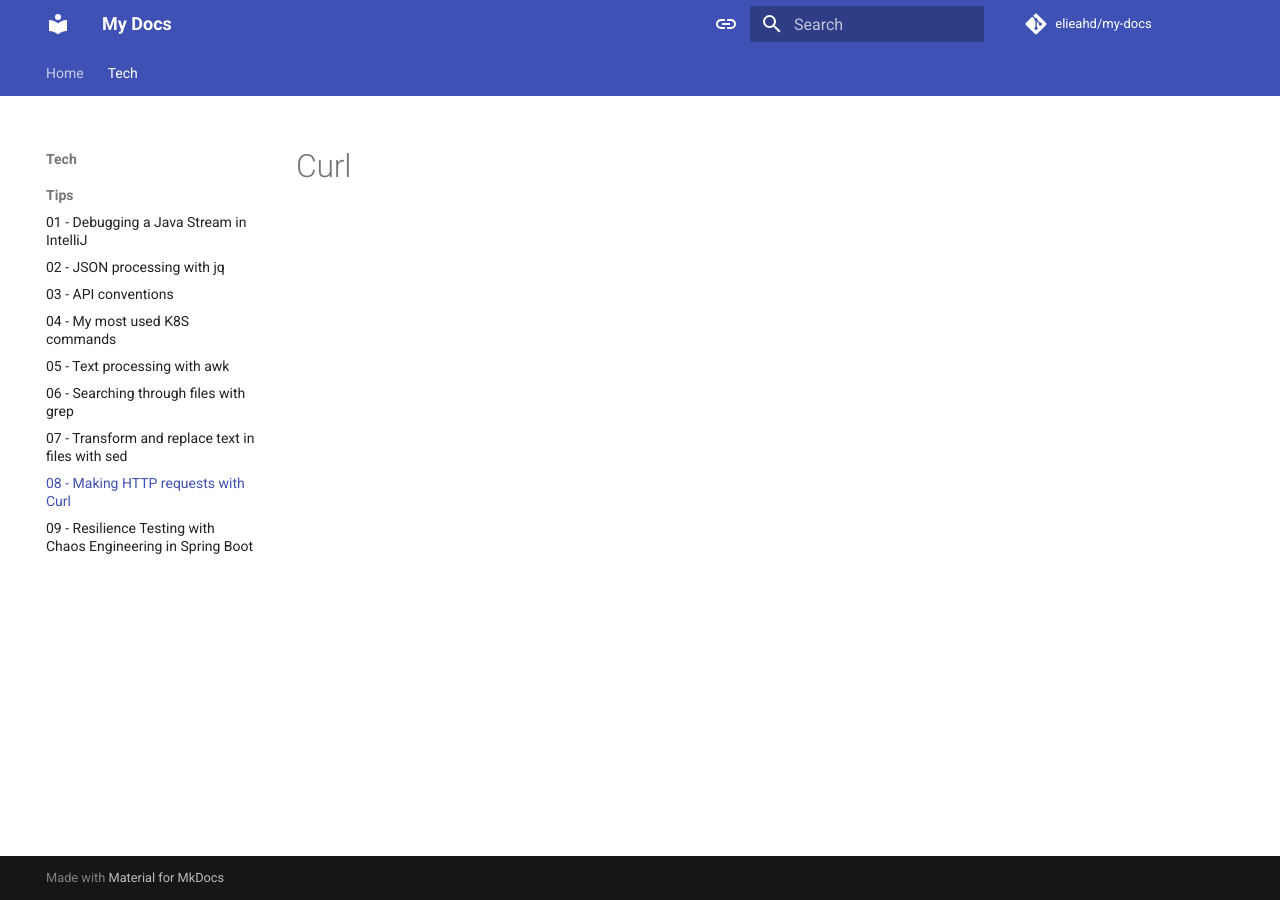
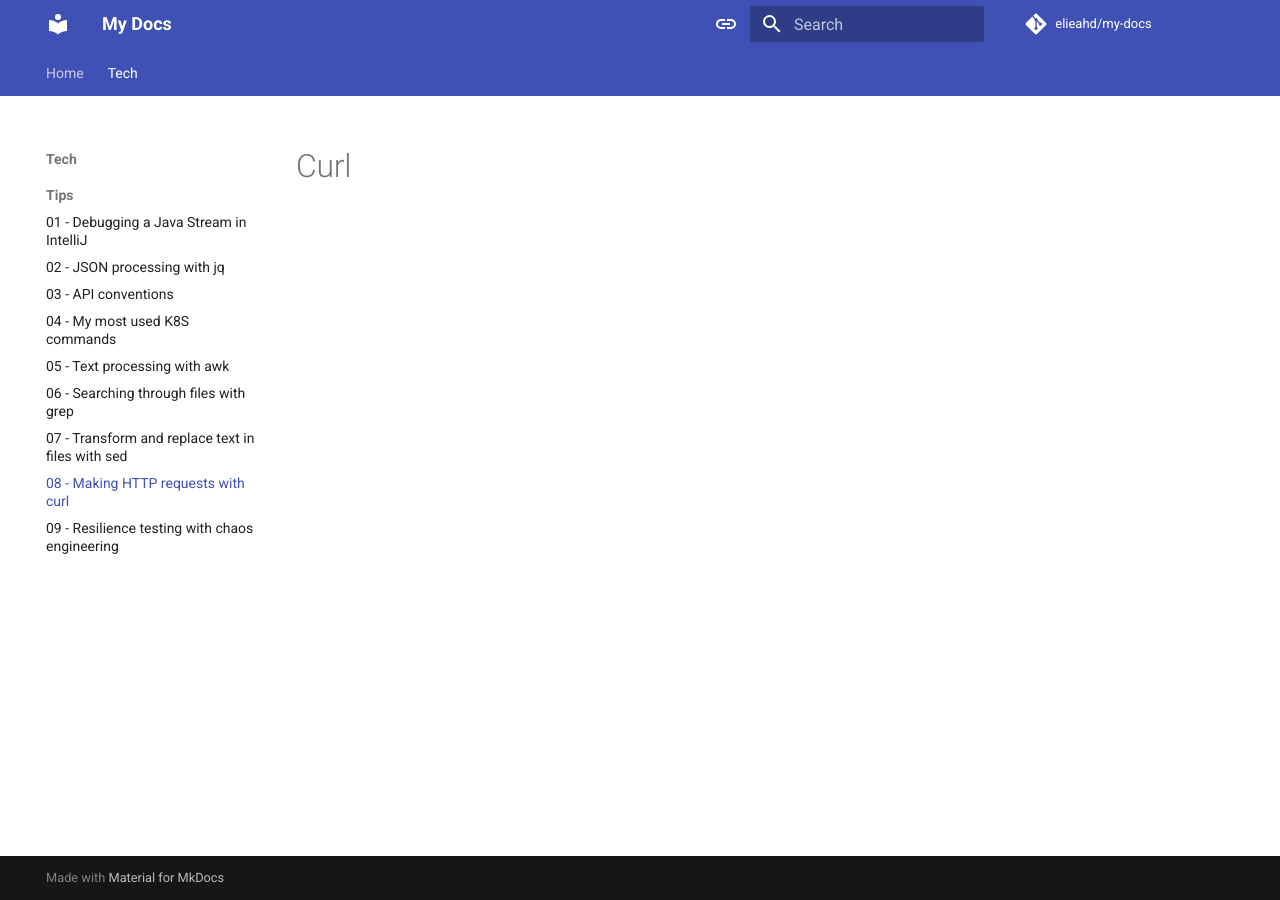
Before and after one commit to elieahd/my-docs, an MkDocs documentation site: the page built from docs/tech/tips/curl.md, in a window 1280 px wide. Built offline with MkDocs 1.6.1 and Material for MkDocs 9.7.7, drawn with Linux system fonts in a browser that asks for light colours; comment, search, counter and statistics services are not loaded.

```diff
--- a/mkdocs.yml
+++ b/mkdocs.yml
@@ -59,5 +59,5 @@ nav:
     - 05 - Text processing with awk: tech/tips/awk.md
     - 06 - Searching through files with grep: tech/tips/grep.md
     - 07 - Transform and replace text in files with sed: tech/tips/sed.md
-    - 08 - Making HTTP requests with Curl: tech/tips/curl.md
-    - 09 - Resilience Testing with Chaos Engineering in Spring Boot: tech/tips/chaos.md
+    - 08 - Making HTTP requests with curl: tech/tips/curl.md
+    - 09 - Resilience testing with chaos engineering: tech/tips/chaos.md
```
Also changed, not shown: README.md (+4 -0 lines).
